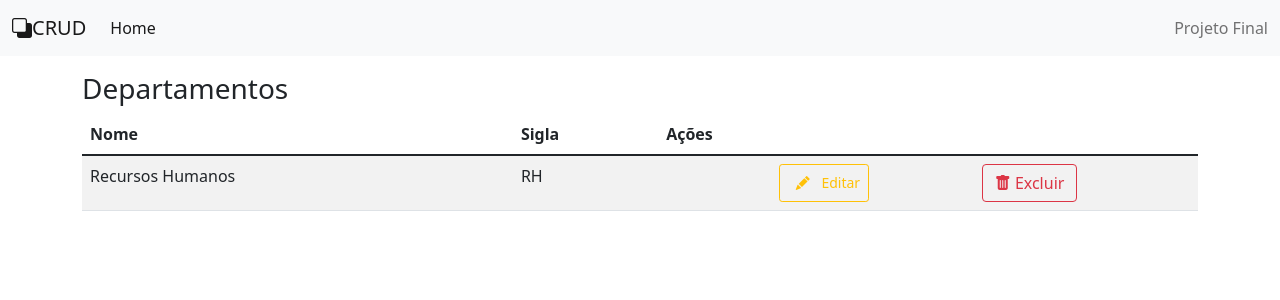
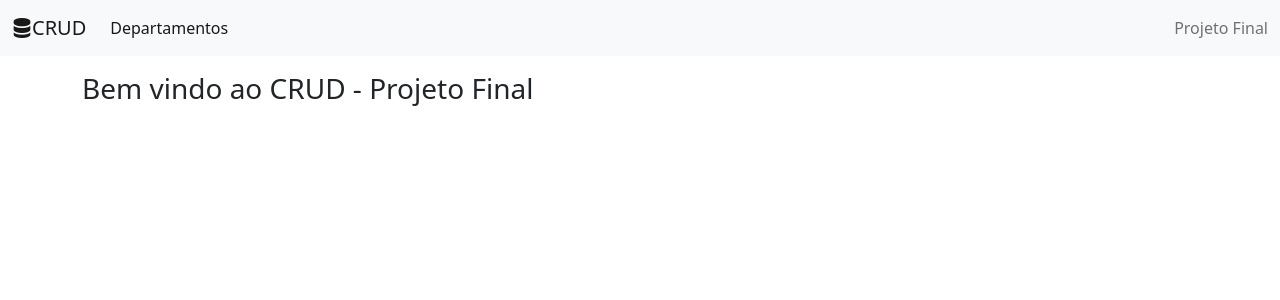
Before and after one commit to thaisjunges/1605990-projeto-final, a React (Create React App) app in the folder crud/: page / in a window 1280 px wide. Shown: the top 300 px of the page. Built offline with nearby package versions, Linux system fonts and the light colour scheme.

Commit message:
Aula03: useState, useEffect e Rotas

```diff
--- a/crud/package.json
+++ b/crud/package.json
@@ -12,7 +12,8 @@
     "web-vitals": "^2.1.4",
     "bootstrap": "^5.1.3",
     "bootstrap-icons": "^1.8.3",
-    "axios": "^0.27.2"
+    "axios": "^0.27.2",
+    "react-router-dom": "^6.3.0"
   },
   "scripts": {
     "start": "react-scripts start",
--- a/crud/src/App.js
+++ b/crud/src/App.js
@@ -1,18 +1,25 @@
 import 'bootstrap/dist/css/bootstrap.min.css'
 import 'bootstrap-icons/font/bootstrap-icons.css'
+import 'bootstrap/dist/js/bootstrap.bundle'
+import {BrowserRouter, Routes, Route} from 'react-router-dom';
 import Menu from './components/Menu'
+import Home from './components/Home';
 import ListaDepartamentos from './components/ListaDepartamentos';
+
 
 
 function App() {
   return (
     <>
+    <BrowserRouter>
       <Menu />
       <div className='container'>
-
-        <ListaDepartamentos />
-
+        <Routes>
+          <Route path='/' element={<Home />}/>
+          <Route path='/departamentos' element={<ListaDepartamentos />}/>
+        </Routes>
       </div>
+      </BrowserRouter>
     </>
   );
 }
--- /dev/null
+++ b/crud/src/components/Home/index.js
@@ -0,0 +1,10 @@
+import React from 'react'
+
+const Home = () => {
+
+    return (
+        <h3 className='mt-3'>Bem vindo ao CRUD - Projeto Final</h3>
+    )
+}
+
+export default Home;
--- a/crud/src/components/ListaDepartamentos/index.js
+++ b/crud/src/components/ListaDepartamentos/index.js
@@ -1,6 +1,21 @@
-import React from 'react';
+import React, { useEffect, useState} from 'react';
+import getDepartamentos from '../../services/departamentos';
 
 const ListaDepartamentos = () => {
+  const [departamentos, setDepartamentos] = useState()
+
+  async function loadDepartamentos() {
+    //valor que venho da API = getdepartamentos
+    setDepartamentos(await getDepartamentos())
+  }
+
+  useEffect(() => {
+    loadDepartamentos()
+  }, [])
+
+
+  //const departamentos = getDepartamentos()
+  //console.log(departamentos)
 
     return (
         <>
@@ -16,11 +31,12 @@ const ListaDepartamentos = () => {
           </thead>
 
           <tbody>
-            <tr>
-              <td>Recursos Humanos</td>
-              <td>RH</td>
+            {departamentos && departamentos.map(d => {
+              return (
+            <tr key={d.id_departamento}>
+              <td>{d.nome}</td>
+              <td>{d.sigla}</td>
               <td>
-
                 <div className='d-flex justify-content-evenly'>
                 <button className='btn btn-outline-warning btn-sm'>
                     <i className='bi bi-pencil-fill btn-sm'/> Editar</button>
@@ -30,6 +46,8 @@ const ListaDepartamentos = () => {
 
               </td>
             </tr>
+            )
+            })}
           </tbody>
           </table>
           </>
--- a/crud/src/components/Menu/index.js
+++ b/crud/src/components/Menu/index.js
@@ -1,19 +1,25 @@
 import React from "react";
+import { Link } from "react-router-dom"
 
 const Menu = () => {
 
     return (
         <nav className="navbar navbar-expand-lg navbar-light bg-light">
   <div className="container-fluid">
-    <a className="navbar-brand" href="#">
-        <i className='bi bi-back'/>CRUD</a>
+
+      <Link to='/' className="navbar-brand">
+        <i className='bi bi-server' />CRUD
+        </Link>
+
     <button className="navbar-toggler" type="button" data-bs-toggle="collapse" data-bs-target="#navbarText" aria-controls="navbarText" aria-expanded="false" aria-label="Toggle navigation">
       <span className="navbar-toggler-icon"></span>
     </button>
     <div className="collapse navbar-collapse" id="navbarText">
       <ul className="navbar-nav me-auto mb-2 mb-lg-0">
         <li className="nav-item">
-          <a className="nav-link active" aria-current="page" href="#">Home</a>
+
+          <Link to='/departamentos' className="nav-link active">Departamentos</Link>
+
         </li>
       </ul>
       <span className="navbar-text">
--- a/crud/src/services/api.js
+++ b/crud/src/services/api.js
@@ -1,10 +1,10 @@
 import axios from 'axios';
 
 //url da minha API
-const baseUrl = 'http://localhost:3030';
+const baseURL = 'http://localhost:3030';
 
 const api = axios.create({
-    baseUrl
+    baseURL
 })
 
 export default api;
--- a/crud/src/services/departamentos.js
+++ b/crud/src/services/departamentos.js
@@ -4,3 +4,5 @@ const getDepartamentos = async () => {
     const resp = await api.get('/departamentos')
     return resp.data
 }
+
+export default getDepartamentos;
```
Also changed, not shown: 1 other file (tests, documents, lock files or other folders).
